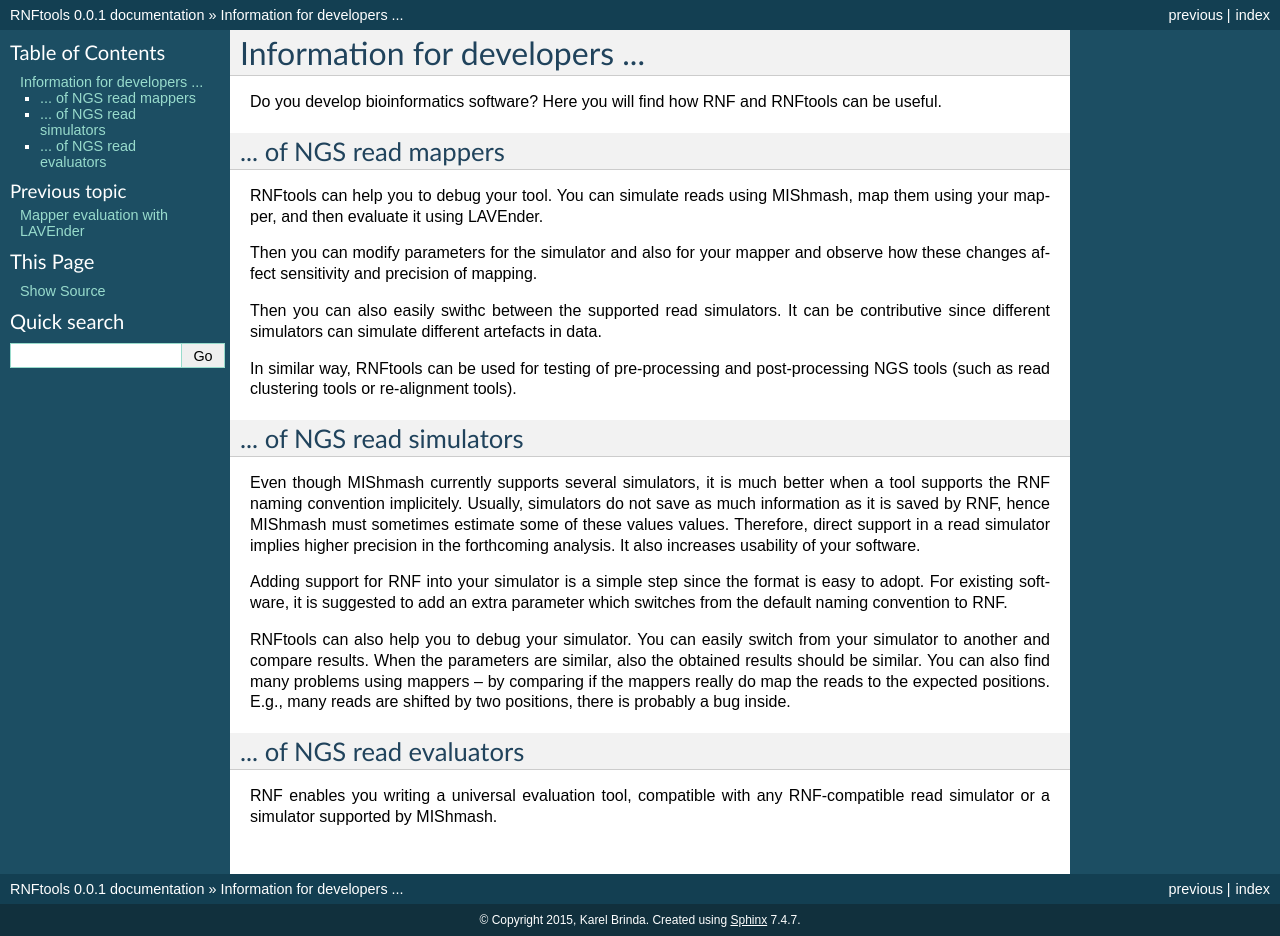
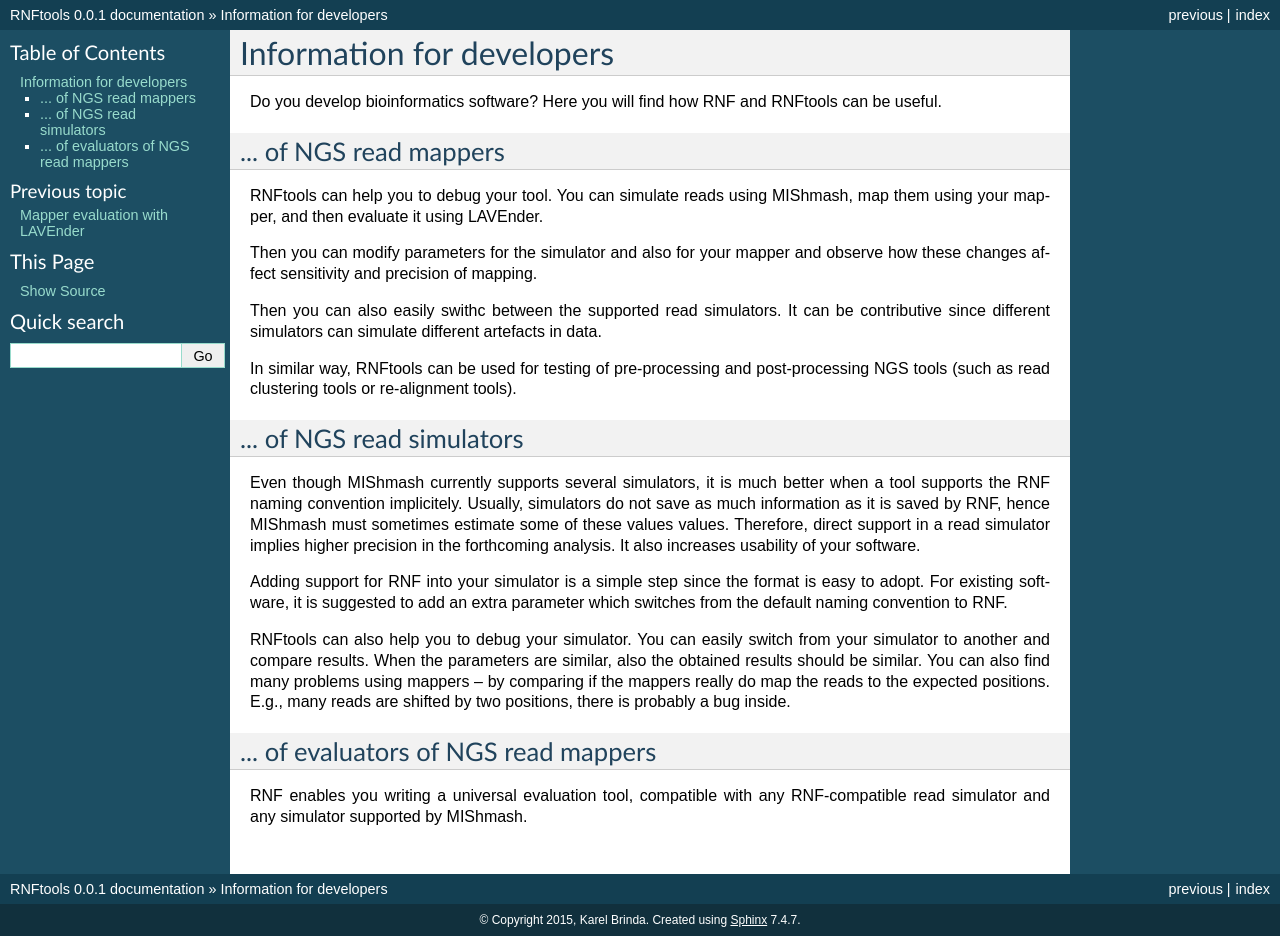
Before and after one commit to karel-brinda/rnftools, a Sphinx documentation site: the page built from docs/developers.rst, in a window 1280 px wide. Built offline with Sphinx 7.4.7, drawn with Linux system fonts in a browser that asks for light colours.

Commit message:
Small fix

```diff
--- a/docs/developers.rst
+++ b/docs/developers.rst
@@ -1,5 +1,5 @@
-Information for developers \...
-===============================
+Information for developers
+==========================
 
 Do you develop bioinformatics software? Here you will find how RNF and RNFtools
 can be useful.
@@ -42,9 +42,8 @@
 inside.
 
 
-
-\... of NGS read evaluators
----------------------------
+\... of evaluators of NGS read mappers
+--------------------------------------
 
 RNF enables you writing a universal evaluation tool, compatible with any RNF-compatible read
-simulator or a simulator supported by MIShmash.
+simulator and any simulator supported by MIShmash.
```
